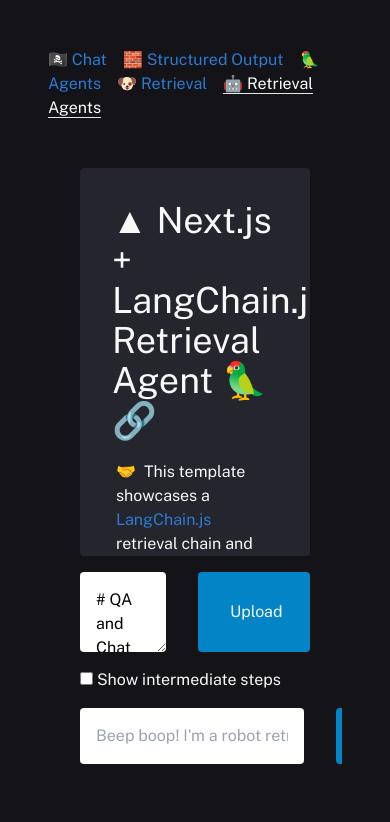
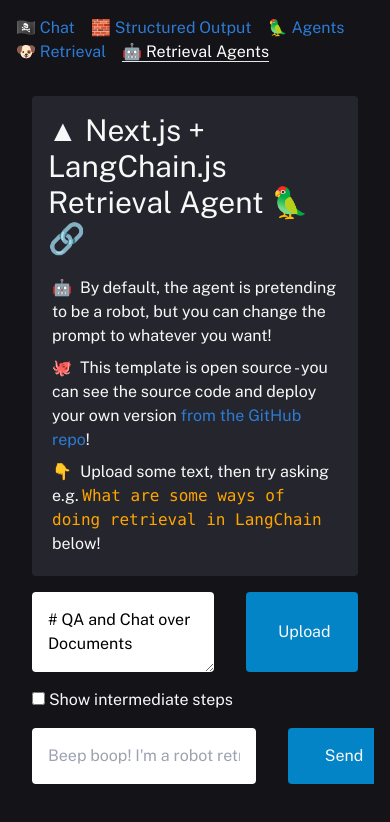
Before and after one commit to langchain-ai/langchain-nextjs-template, a Next.js app: page /retrieval_agents in a window 390 px wide. Shown: the top 822 px of the page. Built offline with nearby package versions, Linux system fonts and the light colour scheme.

Commit message:
Mobile fixes

```diff
--- a/app/agents/page.tsx
+++ b/app/agents/page.tsx
@@ -2,8 +2,10 @@
 
 export default function AgentsPage() {
   const InfoCard = (
-    <div className="p-8 rounded bg-[#25252d] w-full max-h-[85%] overflow-hidden">
-      <h1 className="text-4xl mb-4">▲ Next.js + LangChain.js Agents 🦜🔗</h1>
+    <div className="p-4 md:p-8 rounded bg-[#25252d] w-full max-h-[85%] overflow-hidden">
+      <h1 className="text-3xl md:text-4xl mb-4">
+        ▲ Next.js + LangChain.js Agents 🦜🔗
+      </h1>
       <ul>
         <li className="text-l">
           🤝
@@ -29,7 +31,7 @@
             The agent has memory and access to a search engine and a calculator.
           </span>
         </li>
-        <li className="text-l">
+        <li className="hidden text-l md:block">
           💻
           <span className="ml-2">
             You can find the prompt and model logic for this use-case in{" "}
@@ -43,7 +45,7 @@
             can the prompt to whatever you want!
           </span>
         </li>
-        <li className="text-l">
+        <li className="hidden text-l md:block">
           🎨
           <span className="ml-2">
             The main frontend logic is found in <code>app/agents/page.tsx</code>
--- a/app/layout.tsx
+++ b/app/layout.tsx
@@ -17,7 +17,7 @@
         <link rel="shortcut icon" href="/images/favicon.ico" />
       </head>
       <body className={publicSans.className}>
-        <div className="flex flex-col p-12 h-[100vh]">
+        <div className="flex flex-col p-4 md:p-12 h-[100vh]">
           <Navbar></Navbar>
           {children}
         </div>
--- a/app/page.tsx
+++ b/app/page.tsx
@@ -2,8 +2,10 @@
 
 export default function Home() {
   const InfoCard = (
-    <div className="p-8 rounded bg-[#25252d] w-full max-h-[85%] overflow-hidden">
-      <h1 className="text-4xl mb-4">▲ Next.js + LangChain.js 🦜🔗</h1>
+    <div className="p-4 md:p-8 rounded bg-[#25252d] w-full max-h-[85%] overflow-hidden">
+      <h1 className="text-3xl md:text-4xl mb-4">
+        ▲ Next.js + LangChain.js 🦜🔗
+      </h1>
       <ul>
         <li className="text-l">
           🤝
@@ -23,7 +25,7 @@
             project.
           </span>
         </li>
-        <li className="text-l">
+        <li className="hidden text-l md:block">
           💻
           <span className="ml-2">
             You can find the prompt and model logic for this use-case in{" "}
@@ -37,7 +39,7 @@
             the prompt to whatever you want!
           </span>
         </li>
-        <li className="text-l">
+        <li className="hidden text-l md:block">
           🎨
           <span className="ml-2">
             The main frontend logic is found in <code>app/page.tsx</code>.
--- a/app/retrieval/page.tsx
+++ b/app/retrieval/page.tsx
@@ -2,12 +2,12 @@
 
 export default function AgentsPage() {
   const InfoCard = (
-    <div className="p-8 rounded bg-[#25252d] w-full max-h-[85%] overflow-hidden">
-      <h1 className="text-4xl mb-4">
+    <div className="p-4 md:p-8 rounded bg-[#25252d] w-full max-h-[85%] overflow-hidden">
+      <h1 className="text-3xl md:text-4xl mb-4">
         ▲ Next.js + LangChain.js Retrieval Chain 🦜🔗
       </h1>
       <ul>
-        <li className="text-l">
+        <li className="hidden text-l md:block">
           🔗
           <span className="ml-2">
             This template showcases how to perform retrieval with a{" "}
@@ -25,7 +25,7 @@
             project.
           </span>
         </li>
-        <li>
+        <li className="hidden text-l md:block">
           🪜
           <span className="ml-2">The chain works in two steps:</span>
           <ul>
@@ -46,7 +46,7 @@
             </li>
           </ul>
         </li>
-        <li className="text-l">
+        <li className="hidden text-l md:block">
           💻
           <span className="ml-2">
             You can find the prompt and model logic for this use-case in{" "}
@@ -78,7 +78,7 @@
             !
           </span>
         </li>
-        <li className="text-l">
+        <li className="hidden text-l md:block">
           🔱
           <span className="ml-2">
             Before running this example on your own, you&apos;ll first need to
--- a/app/retrieval_agents/page.tsx
+++ b/app/retrieval_agents/page.tsx
@@ -2,12 +2,12 @@
 
 export default function AgentsPage() {
   const InfoCard = (
-    <div className="p-8 rounded bg-[#25252d] w-full max-h-[85%] overflow-hidden">
-      <h1 className="text-4xl mb-4">
+    <div className="p-4 md:p-8 rounded bg-[#25252d] w-full max-h-[85%] overflow-hidden">
+      <h1 className="text-3xl md:text-4xl mb-4">
         ▲ Next.js + LangChain.js Retrieval Agent 🦜🔗
       </h1>
       <ul>
-        <li className="text-l">
+        <li className="hidden text-l md:block">
           🤝
           <span className="ml-2">
             This template showcases a{" "}
@@ -25,7 +25,7 @@
             project.
           </span>
         </li>
-        <li>
+        <li className="hidden text-l md:block">
           🛠️
           <span className="ml-2">
             The agent has access to a vector store retriever as a tool as well
@@ -33,7 +33,7 @@
             about the current conversation.
           </span>
         </li>
-        <li className="text-l">
+        <li className="hidden text-l md:block">
           💻
           <span className="ml-2">
             You can find the prompt and model logic for this use-case in{" "}
@@ -47,7 +47,7 @@
             change the prompt to whatever you want!
           </span>
         </li>
-        <li className="text-l">
+        <li className="hidden text-l md:block">
           🎨
           <span className="ml-2">
             The main frontend logic is found in{" "}
@@ -65,7 +65,7 @@
             !
           </span>
         </li>
-        <li className="text-l">
+        <li className="hidden text-l md:block">
           🔱
           <span className="ml-2">
             Before running this example, you&apos;ll first need to set up a
--- a/app/structured_output/page.tsx
+++ b/app/structured_output/page.tsx
@@ -2,8 +2,8 @@
 
 export default function AgentsPage() {
   const InfoCard = (
-    <div className="p-8 rounded bg-[#25252d] w-full max-h-[85%] overflow-hidden">
-      <h1 className="text-4xl mb-4">
+    <div className="p-4 md:p-8 rounded bg-[#25252d] w-full max-h-[85%] overflow-hidden">
+      <h1 className="text-3xl md:text-4xl mb-4">
         ▲ Next.js + LangChain.js Structured Output 🦜🔗
       </h1>
       <ul>
@@ -32,14 +32,14 @@
             Functions model, then parses the output.
           </span>
         </li>
-        <li className="text-l">
+        <li className="hidden text-l md:block">
           💻
           <span className="ml-2">
             You can find the prompt, model, and schema logic for this use-case
             in <code>app/api/chat/structured_output/route.ts</code>.
           </span>
         </li>
-        <li>
+        <li className="hidden text-l md:block">
           📊
           <span className="ml-2">
             By default, the chain returns an object with <code>tone</code>,{" "}
@@ -49,7 +49,7 @@
             you&apos;d like!
           </span>
         </li>
-        <li>
+        <li className="hidden text-l md:block">
           💎
           <span className="ml-2">
             It uses a lightweight, convenient, and powerful{" "}
@@ -60,7 +60,7 @@
             too.
           </span>
         </li>
-        <li className="text-l">
+        <li className="hidden text-l md:block">
           🎨
           <span className="ml-2">
             The main frontend logic is found in{" "}
--- a/components/ChatWindow.tsx
+++ b/components/ChatWindow.tsx
@@ -86,7 +86,7 @@
   }
 
   return (
-    <div className={`flex flex-col items-center p-8 rounded grow overflow-hidden ${(messages.length > 0 ? "border" : "")}`}>
+    <div className={`flex flex-col items-center p-4 md:p-8 rounded grow overflow-hidden ${(messages.length > 0 ? "border" : "")}`}>
       <h2 className={`${messages.length > 0 ? "" : "hidden"} text-2xl`}>{emoji} {titleText}</h2>
       {messages.length === 0 ? emptyStateComponent : ""}
       <div
```
